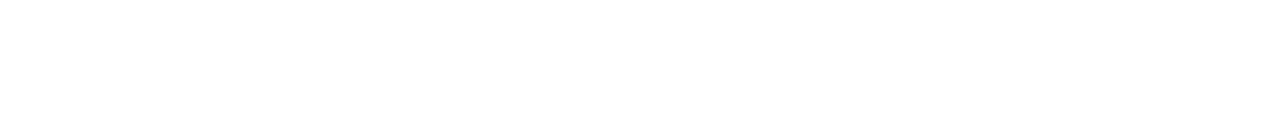
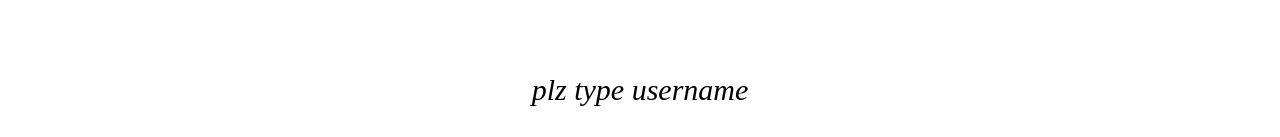
Before and after one commit to SeoHyunAhn/api-party, a React (Create React App) app: page /github in a window 1280 px wide. Shown: the part 747-884 px from the top of the page. Before the commit the page ends 800 px from the top, so only its background shows below. Built offline with nearby package versions, Linux system fonts and the light colour scheme; a web font is replaced by a local one.

Commit message:
Add route for matching username params

```diff
--- a/src/Github.js
+++ b/src/Github.js
@@ -1,4 +1,5 @@
 import React, {Component} from 'react'
+import {Route} from 'react-router-dom'
 import './Github.css'
 
 class Github extends Component {
@@ -31,6 +32,8 @@
                         Look UP github user</button>
                     </div>
                 </form>
+                <Route path="/github/:username" render = {(props) => <h3>U searched for {props.match.params.username}</h3>}/>
+                <Route exact path ="/github" render={()=> <h3>plz type username</h3>}/>
             </div>
         )
     }
```
